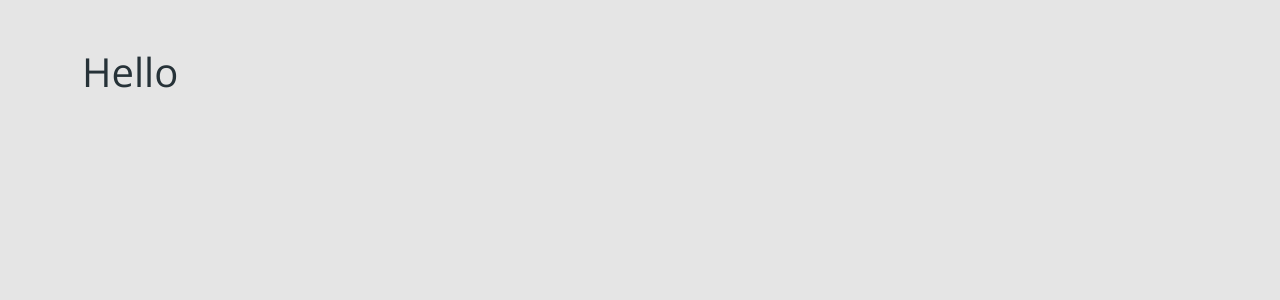
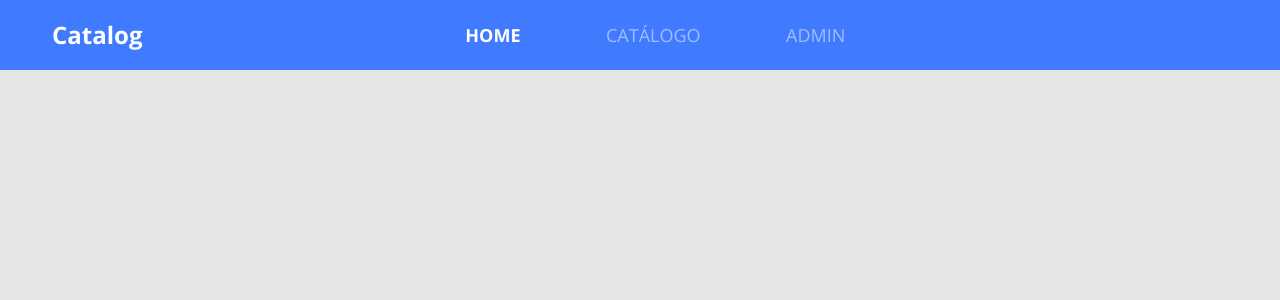
Before and after one commit to BugRed/model-product-catalog, a React (Create React App) app in the folder front-web/: page / in a window 1280 px wide. Shown: the top 300 px of the page. Built offline with nearby package versions, Linux system fonts and the light colour scheme.

Commit message:
Add Navbar

```diff
--- a/front-web/src/App.tsx
+++ b/front-web/src/App.tsx
@@ -2,16 +2,13 @@
 
 import './core/assets/styles/custom.scss';
 import './app.scss';
+import Navbar from "./core/components/Navbar";
 
 
-const App = () => {
+const App = () => (
 
-    return (
-    <div className="container mt-5">
-        <h1>Hello</h1>
-    </div>
-    )
-}
+    <Navbar />
 
+)
 
 export default App;
--- a/front-web/src/app.scss
+++ b/front-web/src/app.scss
@@ -1,6 +1,23 @@
 @import url('https://fonts.googleapis.com/css2?family=Open+Sans:wght@400;700&display=swap');
 
 * {
-    font-family: 'Open Sans', sans-serif;
+  font-family: 'Open Sans', sans-serif;
+}
 
+h1, h2, h3, h4, h5, h6 {
+  margin-bottom: 0;
+  font-weight: 700;
 }
+
+ul {
+  list-style-type: none;
+  margin-bottom: 0;
+  padding-left: 0;
+}
+
+a {
+  &:hover {
+    text-decoration: none;
+    color: unset;
+  }
+}
--- /dev/null
+++ b/front-web/src/core/components/Navbar/index.tsx
@@ -0,0 +1,33 @@
+import React from "react";
+import "./styles.scss"
+
+const Navbar = () => (
+    <nav className="row bg-primary main-nav">
+        <div className="col-2">
+            <a href="" className="nav-logo-text">
+            <h4>Catalog</h4>
+            </a>
+        </div>
+        <div className="col-6 offset-2">
+            <ul className="main-menu">
+            <li>
+                <a href="link" className="active">
+                    HOME
+                </a>
+            </li>
+            <li>
+                <a href="link">
+                    CATÁLOGO
+                </a>
+            </li>
+            <li>
+                <a href="link">
+                    ADMIN
+                </a>
+            </li>
+            </ul>
+        </div>
+    </nav>
+
+);
+export default Navbar;
--- /dev/null
+++ b/front-web/src/core/components/Navbar/styles.scss
@@ -0,0 +1,35 @@
+.main-nav{
+    height: 70px;
+    color: #ffff;
+    align-items: center;
+    padding-left: 40px;
+    margin-left: 0;
+    margin-right: 0;
+}
+
+.nav-logo-text{
+    color: #ffff;
+    text-decoration: none;
+}
+
+.main-menu{
+    display: flex;
+    font-size: 18px;
+    width: 380px;
+    justify-content: space-between;
+
+    a{
+        font-style: normal;
+        text-decoration: none;
+        color: rgba(255, 255, 255, 0.5);
+
+        &.active{
+            font-weight: bold;
+            color: #ffff;
+        }
+
+        &:hover{
+            color: #ffff;
+        }
+    }
+}
```
Also changed, not shown: front-web/src/Alert.tsx (deleted, +0 -14 lines).
